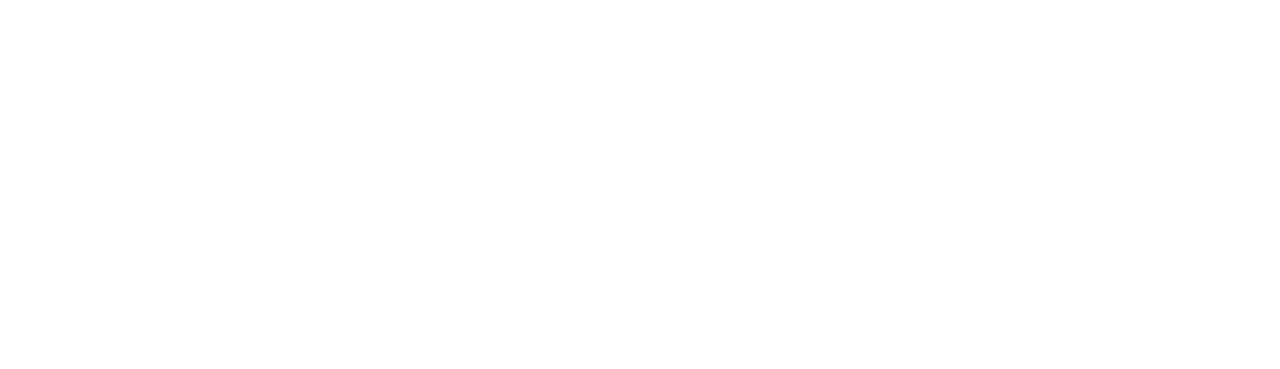
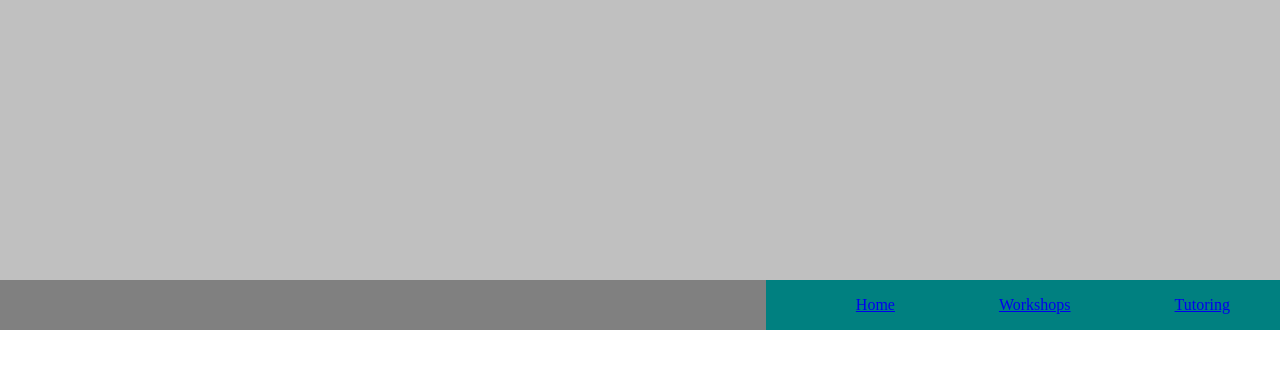
Before and after one commit to jimmy89Li/Tutoring, a PHP site: page / in a window 1280 px wide. Before the commit the part shown is empty. Shown: the top 369 px of the page. Run offline with PHP 8.4, Linux system fonts and the light colour scheme.

Commit message:
added style

```diff
--- a/index.php
+++ b/index.php
@@ -2,11 +2,26 @@
 <html>
 <head>
 <title>Tutoring Portal</title>
-<link href="style.css" type="stylesheet" />
+<link href="style.css" rel="stylesheet" />
 <meta charset="UTF-8">
 </head>
 <body>
+<div class="container">
+<header>
+<div class="slider">
 
+</div>
+<div class="menubar">
+<nav>
+	<ul>
+		<li><a href="#">Home</a></li>
+		<li><a href="#">Workshops</a></li>
+		<li><a href="#">Tutoring</a></li>
+	</ul>
+</nav>
+</div>
+</header>
 
+</div>
 </body>
 </html>
--- /dev/null
+++ b/style.css
@@ -0,0 +1,7 @@
+html,body{margin:0;padding:0}
+.container{width:100%;height:100%}
+header{width:100%;height:280px;background-color:silver}
+.menubar{width:100%;height:50px;background-color:gray;position:absolute;margin-top:280px;}
+nav{height:50px;text-align:right;display: inline-block;background-color:teal;float:right;vertical-align: middle;}
+nav ul li{display:inline-block}
+nav a{margin:0 50px}
```
